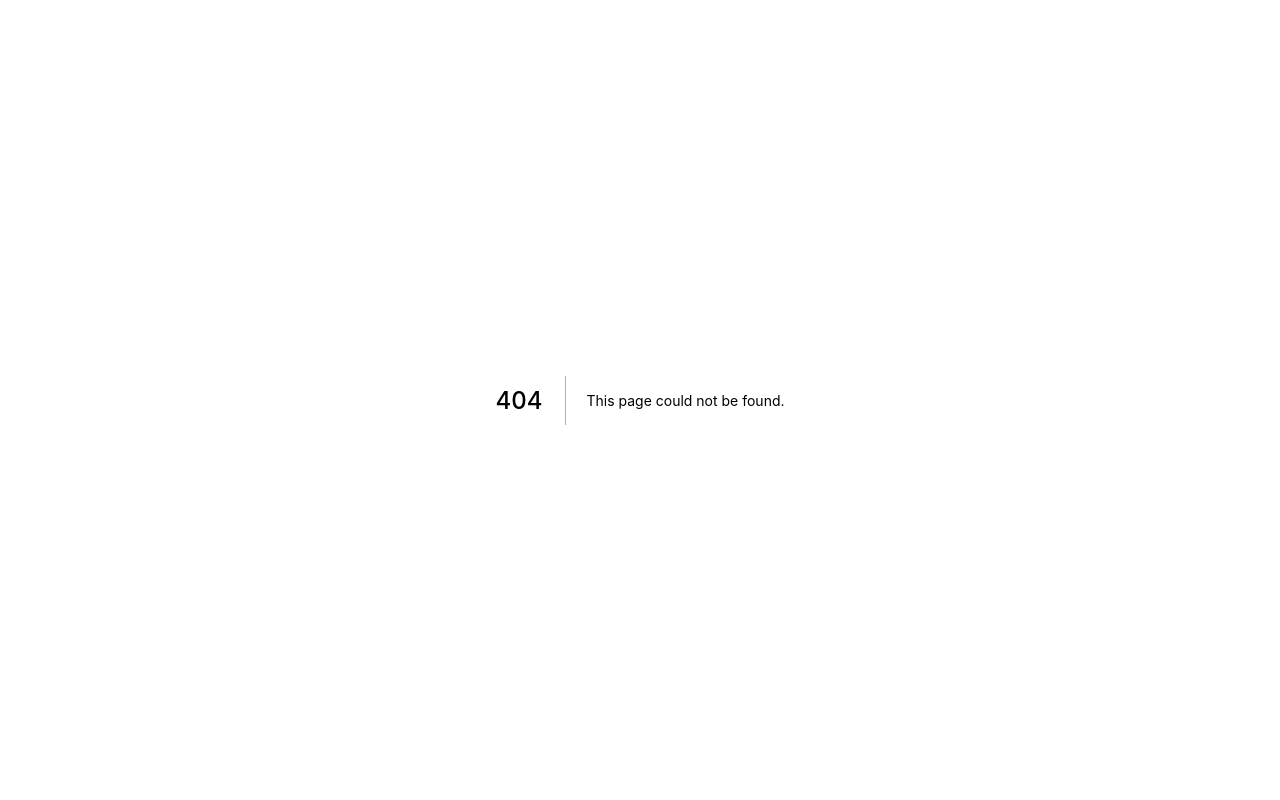
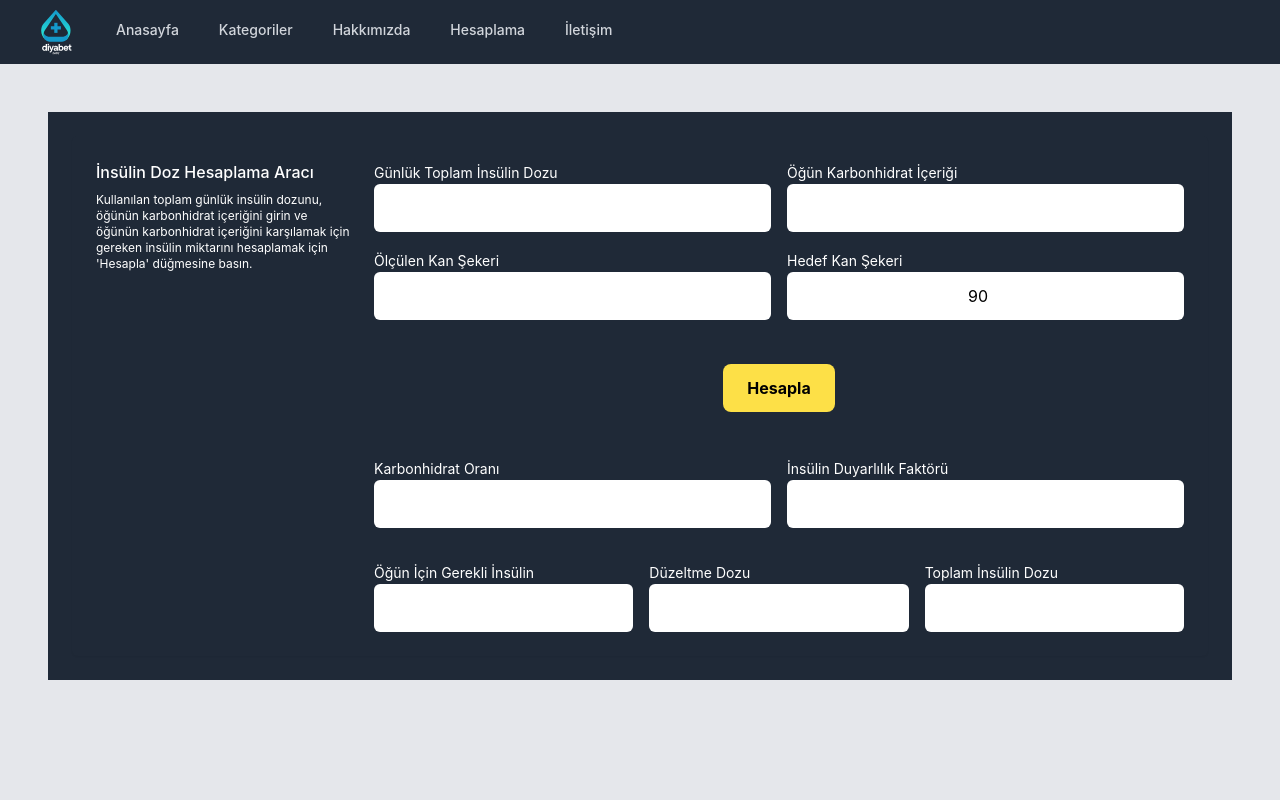
Before and after one commit to yigiters/NextBlogV1, a Next.js app: page /tools/carb in a window 1280 px wide. Before the commit this address had no page. Shown: the top 800 px of the page. Built offline with nearby package versions, Linux system fonts and the light colour scheme.

Commit message:
NextBlogv1

```diff
--- a/components/Navbar.js
+++ b/components/Navbar.js
@@ -7,6 +7,7 @@ const navigation = [
   { name: 'Anasayfa', href: '/' },
   { name: 'Kategoriler', href: '/categories' },
   { name: 'Hakkımızda', href: '/about' },
+  { name: 'Hesaplama', href: '/tools/carb'},
   { name: 'İletişim', href: '/contact' },
 ]
 
--- /dev/null
+++ b/pages/tools/carb.js
@@ -0,0 +1,68 @@
+import Navbar from '../../components/Navbar'
+import Footer from '../../components/Footer'
+import Head from 'next/head'
+
+export default function carb() {
+    return (
+
+        <div className='bg-gray-200'>
+            <Navbar></Navbar>
+            <div className='min-h-screen'>
+                <section className="p-6 dark:bg-gray-800 dark:text-gray-50 bg-gray-800 text-white mx-2 my-2 md:mx-12 md:my-12">
+                    <fieldset className="grid grid-cols-4 gap-6 p-6 rounded-md shadow-sm dark:bg-gray-900">
+                        <div className="space-y-2 col-span-full lg:col-span-1">
+                            <p className="font-medium">İnsülin Doz Hesaplama Aracı</p>
+                            <p className="text-xs">Kullanılan toplam günlük insülin dozunu, öğünün karbonhidrat içeriğini girin ve öğünün karbonhidrat içeriğini karşılamak için gereken insülin miktarını hesaplamak için 'Hesapla' düğmesine basın.</p>
+                        </div>
+                        <div className="grid grid-cols-6 gap-4 col-span-full lg:col-span-3">
+                            <div className="col-span-full sm:col-span-3">
+                                <label className="text-sm">Günlük Toplam İnsülin Dozu</label>
+                                <input id="tdd" type="number" className="w-full h-12 text-black text-center rounded-md focus:ring focus:ring-opacity-75 focus:ring-violet-400 dark:border-gray-700 dark:text-gray-900" required />
+                            </div>
+                            <div className="col-span-full sm:col-span-3">
+                                <label className="text-sm">Öğün Karbonhidrat İçeriği</label>
+                                <input id="ccm" type="number" className="w-full h-12 text-black text-center rounded-md focus:ring focus:ring-opacity-75 focus:ring-violet-400 dark:border-gray-700 dark:text-gray-900" required />
+                            </div>
+                            <div className="col-span-full sm:col-span-3">
+                                <label className="text-sm">Ölçülen Kan Şekeri</label>
+                                <input id="cbg" type="number" className="w-full h-12 text-black text-center rounded-md focus:ring focus:ring-opacity-75 focus:ring-violet-400 dark:border-gray-700 dark:text-gray-900" required />
+                            </div>
+                            <div className="col-span-full sm:col-span-3">
+                                <label className="text-sm">Hedef Kan Şekeri</label>
+                                <input id="tbg" type="number" defaultValue={"90"} className="w-full h-12 text-black text-center rounded-md focus:ring focus:ring-opacity-75 focus:ring-violet-400 dark:border-gray-700 dark:text-gray-900" required />
+                            </div>
+                            <div className='col-span-full mx-auto my-6'>
+                                <button id='submit' className='bg-yellow-300 font-bold hover:bg-orange-200 duration-300 text-black rounded-lg w-28 h-12 mx-1 my-1'>Hesapla</button>
+                            </div>
+                            <div className="col-span-full sm:col-span-3">
+                                <label className="text-sm">Karbonhidrat Oranı</label>
+                                <input id="result_cir" type="text" className="w-full h-12 text-black text-center rounded-md focus:ring focus:ring-opacity-75 focus:ring-violet-400 dark:border-gray-700 dark:text-gray-900" readOnly />
+                            </div>
+                            <div className="col-span-full sm:col-span-3">
+                                <label className="text-sm">İnsülin Duyarlılık Faktörü</label>
+                                <input id="result_isf" type="text" className="w-full h-12 text-black text-center rounded-md focus:ring focus:ring-opacity-75 focus:ring-violet-400 dark:border-gray-700 dark:text-gray-900" readOnly />
+                            </div>
+                            <div className='col-span-full'>
+                                <p id='info'></p>
+                            </div>
+                            <div className="col-span-full sm:col-span-2">
+                                <label className="text-sm">Öğün İçin Gerekli İnsülin</label>
+                                <b><input id="result_ri" type="text" className="w-full h-12 text-red-500 text-center rounded-md focus:ring focus:ring-opacity-75 focus:ring-violet-400 dark:border-gray-700 dark:text-gray-900" readOnly /></b>
+                            </div>
+                            <div className="col-span-full sm:col-span-2">
+                                <label className="text-sm">Düzeltme Dozu</label>
+                                <input id="result_cd" type="text" className="w-full h-12 text-black text-center rounded-md focus:ring focus:ring-opacity-75 focus:ring-violet-400 dark:border-gray-700 dark:text-gray-900" readOnly />
+                            </div>
+                            <div className="col-span-full sm:col-span-2">
+                                <label className="text-sm">Toplam İnsülin Dozu</label>
+                                <input id="result_tid" type="text" className="w-full h-12 text-black text-center rounded-md focus:ring focus:ring-opacity-75 focus:ring-violet-400 dark:border-gray-700 dark:text-gray-900" readOnly />
+                            </div>
+                        </div>
+                    </fieldset>
+                </section>
+            </div>
+            <Footer></Footer>
+            <script src='../assets/calculate.js'></script>
+        </div>
+    )
+}
```
Also changed, not shown: public/assets/calculate.js (added, +27 -0 lines).
